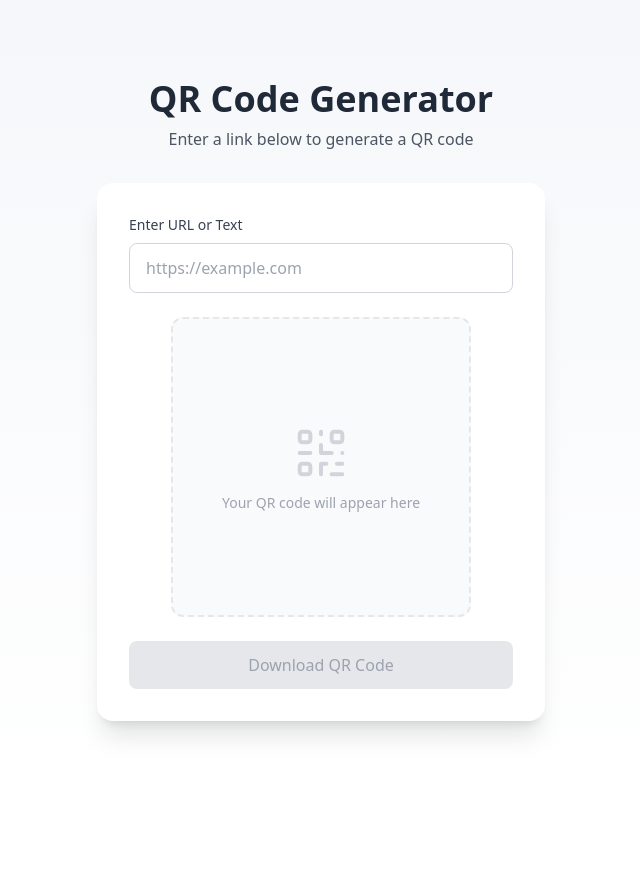
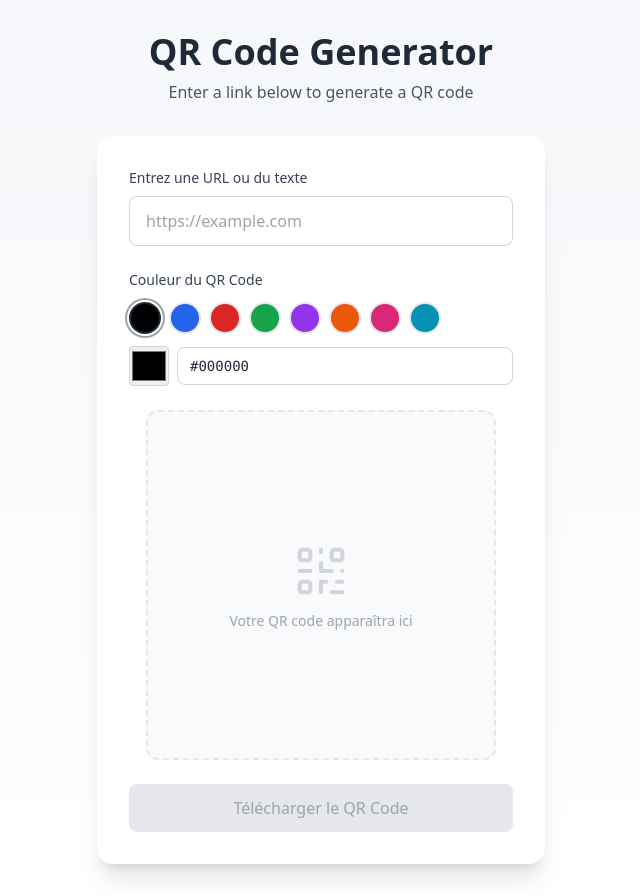
Before and after one commit to blhoualid/qrcode-web-shaper, a Next.js app: page / in a window 1280 px wide. Shown: the whole page, without its empty margins (319-959 px from the left). Before the commit the page ends 800 px from the top, so only its background shows below. Built offline with nearby package versions, Linux system fonts and the light colour scheme.

Commit message:
Add color picker and improve QR code display
- Add preset color palette (8 colors)
- Add color picker with hex input
- Enlarge display container to fit rotated QR code
- Translate UI labels to French

https://claude.ai/code/session_01NqUQSjKgizFb3vAAgiq7Q8

```diff
--- a/src/components/QRCodeGenerator.tsx
+++ b/src/components/QRCodeGenerator.tsx
@@ -4,20 +4,32 @@ import { useState, useEffect, useCallback, useRef } from "react";
 import Image from "next/image";
 import QRCode from "qrcode";
 
+const PRESET_COLORS = [
+  { name: "Noir", hex: "#000000" },
+  { name: "Bleu", hex: "#2563eb" },
+  { name: "Rouge", hex: "#dc2626" },
+  { name: "Vert", hex: "#16a34a" },
+  { name: "Violet", hex: "#9333ea" },
+  { name: "Orange", hex: "#ea580c" },
+  { name: "Rose", hex: "#db2777" },
+  { name: "Cyan", hex: "#0891b2" },
+];
+
 export default function QRCodeGenerator() {
   const [url, setUrl] = useState("");
   const [qrCodeDataUrl, setQrCodeDataUrl] = useState<string | null>(null);
   const [error, setError] = useState<string | null>(null);
+  const [qrColor, setQrColor] = useState("#000000");
   const canvasRef = useRef<HTMLCanvasElement>(null);
 
-  const generateQRCode = useCallback(async (text: string) => {
+  const generateQRCode = useCallback(async (text: string, color: string) => {
     try {
       setError(null);
       const dataUrl = await QRCode.toDataURL(text, {
         width: 300,
         margin: 2,
         color: {
-          dark: "#000000",
+          dark: color,
           light: "#ffffff",
         },
       });
@@ -30,12 +42,12 @@ export default function QRCodeGenerator() {
 
   useEffect(() => {
     if (url.trim()) {
-      generateQRCode(url);
+      generateQRCode(url, qrColor);
     } else {
       setQrCodeDataUrl(null);
       setError(null);
     }
-  }, [url, generateQRCode]);
+  }, [url, qrColor, generateQRCode]);
 
   const downloadQRCode = async () => {
     if (!url.trim()) return;
@@ -46,7 +58,7 @@ export default function QRCodeGenerator() {
         width: 400,
         margin: 2,
         color: {
-          dark: "#000000",
+          dark: qrColor,
           light: "#ffffff",
         },
       });
@@ -76,14 +88,21 @@ export default function QRCodeGenerator() {
     }
   };
 
+  const handleColorChange = (color: string) => {
+    // Validate hex color
+    if (/^#[0-9A-Fa-f]{6}$/.test(color)) {
+      setQrColor(color);
+    }
+  };
+
   return (
-    <div className="bg-white rounded-2xl shadow-xl p-8">
+    <div className="bg-white rounded-2xl shadow-xl p-8 max-w-md w-full">
       <div className="mb-6">
         <label
           htmlFor="url-input"
           className="block text-sm font-medium text-gray-700 mb-2"
         >
-          Enter URL or Text
+          Entrez une URL ou du texte
         </label>
         <input
           id="url-input"
@@ -95,6 +114,64 @@ export default function QRCodeGenerator() {
         />
       </div>
 
+      {/* Color Picker Section */}
+      <div className="mb-6">
+        <label className="block text-sm font-medium text-gray-700 mb-3">
+          Couleur du QR Code
+        </label>
+
+        {/* Preset Colors */}
+        <div className="flex flex-wrap gap-2 mb-3">
+          {PRESET_COLORS.map((color) => (
+            <button
+              key={color.hex}
+              onClick={() => setQrColor(color.hex)}
+              className={`w-8 h-8 rounded-full border-2 transition-all hover:scale-110 ${
+                qrColor === color.hex
+                  ? "border-gray-800 ring-2 ring-offset-2 ring-gray-400"
+                  : "border-gray-200"
+              }`}
+              style={{ backgroundColor: color.hex }}
+              title={color.name}
+            />
+          ))}
+        </div>
+
+        {/* Custom Hex Input */}
+        <div className="flex items-center gap-3">
+          <div className="flex items-center gap-2 flex-1">
+            <input
+              type="color"
+              value={qrColor}
+              onChange={(e) => setQrColor(e.target.value)}
+              className="w-10 h-10 rounded cursor-pointer border border-gray-300"
+            />
+            <input
+              type="text"
+              value={qrColor.toUpperCase()}
+              onChange={(e) => {
+                const value = e.target.value;
+                if (value.startsWith("#") && value.length <= 7) {
+                  if (value.length === 7) {
+                    handleColorChange(value);
+                  } else {
+                    setQrColor(value);
+                  }
+                }
+              }}
+              onBlur={(e) => {
+                if (!/^#[0-9A-Fa-f]{6}$/.test(e.target.value)) {
+                  setQrColor("#000000");
+                }
+              }}
+              placeholder="#000000"
+              className="flex-1 px-3 py-2 border border-gray-300 rounded-lg focus:ring-2 focus:ring-blue-500 focus:border-transparent outline-none text-gray-800 font-mono text-sm"
+              maxLength={7}
+            />
+          </div>
+        </div>
+      </div>
+
       {error && (
         <div className="mb-4 p-3 bg-red-100 border border-red-300 rounded-lg text-red-700 text-sm">
           {error}
@@ -102,16 +179,19 @@ export default function QRCodeGenerator() {
       )}
 
       <div className="flex flex-col items-center">
-        <div className="w-[300px] h-[300px] bg-gray-50 rounded-xl flex items-center justify-center mb-6 border-2 border-dashed border-gray-200">
+        {/* QR Code Display - larger container for rotated image */}
+        <div className="w-[350px] h-[350px] bg-gray-50 rounded-xl flex items-center justify-center mb-6 border-2 border-dashed border-gray-200 overflow-hidden">
           {qrCodeDataUrl ? (
-            <Image
-              src={qrCodeDataUrl}
-              alt="Generated QR Code"
-              width={300}
-              height={300}
-              className="rounded-lg -rotate-[135deg]"
-              unoptimized
-            />
+            <div className="w-[240px] h-[240px] flex items-center justify-center">
+              <Image
+                src={qrCodeDataUrl}
+                alt="Generated QR Code"
+                width={240}
+                height={240}
+                className="-rotate-[135deg]"
+                unoptimized
+              />
+            </div>
           ) : (
             <div className="text-gray-400 text-center px-4">
               <svg
@@ -127,7 +207,7 @@ export default function QRCodeGenerator() {
                   d="M12 4v1m6 11h2m-6 0h-2v4m0-11v3m0 0h.01M12 12h4.01M16 20h4M4 12h4m12 0h.01M5 8h2a1 1 0 001-1V5a1 1 0 00-1-1H5a1 1 0 00-1 1v2a1 1 0 001 1zm12 0h2a1 1 0 001-1V5a1 1 0 00-1-1h-2a1 1 0 00-1 1v2a1 1 0 001 1zM5 20h2a1 1 0 001-1v-2a1 1 0 00-1-1H5a1 1 0 00-1 1v2a1 1 0 001 1z"
                 />
               </svg>
-              <p className="text-sm">Your QR code will appear here</p>
+              <p className="text-sm">Votre QR code apparaîtra ici</p>
             </div>
           )}
         </div>
@@ -141,7 +221,7 @@ export default function QRCodeGenerator() {
               : "bg-gray-200 text-gray-400 cursor-not-allowed"
           }`}
         >
-          Download QR Code
+          Télécharger le QR Code
         </button>
       </div>
 
```
